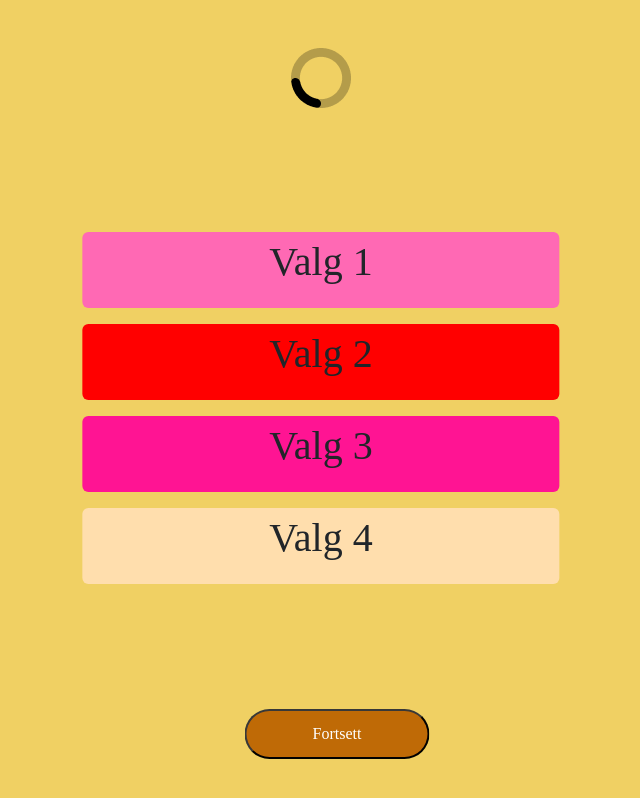
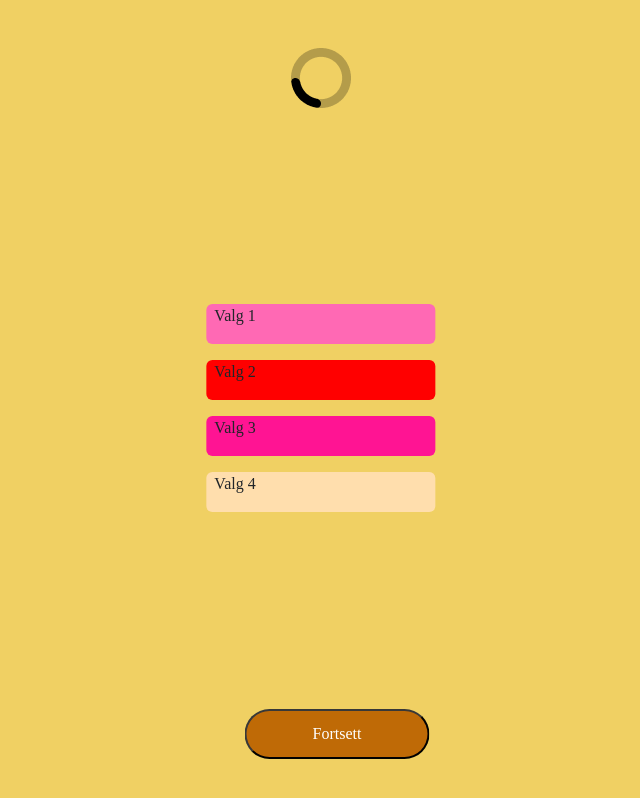
Before and after one commit to jegerfreddy/SmidigProsjekt, a React (Vite) app in the folder Frontend/user/: page /voting in a window 1280 px wide. Shown: the whole page, without its empty margins (319-959 px from the left). Built offline with nearby package versions, Linux system fonts and the light colour scheme.

Commit message:
chore: Update Interface, votingpage + components

```diff
--- a/Frontend/user/package.json
+++ b/Frontend/user/package.json
@@ -10,12 +10,14 @@
     "preview": "vite preview"
   },
   "dependencies": {
+    "axios": "^1.7.2",
     "bootstrap": "^5.3.3",
     "react": "^18.2.0",
     "react-dom": "^18.2.0",
     "react-router-dom": "^6.23.1"
   },
   "devDependencies": {
+    "@types/axios": "^0.14.0",
     "@types/react": "^18.2.66",
     "@types/react-dom": "^18.2.22",
     "@types/react-router-dom": "^5.3.3",
--- /dev/null
+++ b/Frontend/user/src/Interfaces/IAct.ts
@@ -0,0 +1,24 @@
+export interface IAct {
+    ACT_ID: number;
+    ACT_NAME: string;
+}
+
+export interface IActEvent {
+    ACTEVENT_ID: number;
+    EVENT_TITLE: string;
+    OPTION_1: string;
+    OPTION_2: string;
+    OPTION_3?: string;
+    OPTION_4?: string;
+    ACT_ID: number;
+}
+
+export interface IActEventItemProps {
+    id: number;
+    ACTEVENT_ID: number;
+    option: string;
+}
+
+export interface IActEventListProps {
+    options?: IActEventItemProps[];
+}
--- /dev/null
+++ b/Frontend/user/src/Interfaces/IService.ts
@@ -0,0 +1,6 @@
+export interface IService<T> {
+    getAll: () => Promise<{ items: T[] }>;
+    getById: (id: number) => Promise<{ item: T }>;
+    getByName: (name: string) => Promise<{ item: T }>;
+    put: (data: T) => Promise<{ result: T }>;
+  }
--- a/Frontend/user/src/Pages/GameLobby.tsx
+++ b/Frontend/user/src/Pages/GameLobby.tsx
@@ -5,7 +5,7 @@ import { NextBtn } from '../assets/Button/NextBtn';
 const GameLobby: React.FC = () => {
     return (
         <div>
-            <h1>waiting</h1>
+            <h1 className=''>waiting</h1>
             <NextBtn path='voting' />
         </div>
     );
--- a/Frontend/user/src/assets/Voting/VotingItem.tsx
+++ b/Frontend/user/src/assets/Voting/VotingItem.tsx
@@ -1,9 +1,11 @@
 import React from 'react';
-import { VotingItemProps } from '../../Interfaces/IVoting';
+import { IActEventItemProps } from '../../Interfaces/IAct';
 
-const VotingItem: React.FC<VotingItemProps> = ({ option }) => {
+const VotingItem: React.FC<IActEventItemProps> = ({ id, ACTEVENT_ID, option }) => {
     return (
-        <p className='text-center fs-1'>{option}</p>
+        <div>
+            <p>{option}</p>
+        </div>
     );
 };
 
--- a/Frontend/user/src/assets/Voting/VotingList.tsx
+++ b/Frontend/user/src/assets/Voting/VotingList.tsx
@@ -1,39 +1,35 @@
 import React, { useState } from 'react';
 import VotingItem from './VotingItem';
-import { VotingListProps, VotingItemProps, GroupedVotingItemProps } from '../../Interfaces/IVoting';
+import { IActEvent, IActEventItemProps, IActEventListProps } from '../../Interfaces/IAct';
 
-const tempVoteData: VotingItemProps[] = [
-    { id: 1, questionId: 1, option: "Valg 1" },
-    { id: 2, questionId: 1, option: "Valg 2" },
-    { id: 3, questionId: 1, option: "Valg 3" },
-    { id: 4, questionId: 1, option: "Valg 4" },
-    { id: 5, questionId: 2, option: "Valg 5" },
-    { id: 6, questionId: 2, option: "Valg 6" },
+// Sample data
+const tempOptionsDATA: IActEvent[] = [
+    { ACTEVENT_ID: 1, EVENT_TITLE: 'Event 1', OPTION_1: 'Valg 1', OPTION_2: 'Valg 2', OPTION_3: 'Valg 3', OPTION_4: 'Valg 4', ACT_ID: 1 },
 ];
 
-const groupAndLimitItems = (options: VotingItemProps[]): GroupedVotingItemProps[] => {
-    const groupedItems: { [key: number]: VotingItemProps[] } = {};
-
-    // Group items by questionId
-    options.forEach(item => {
-        if (!groupedItems[item.questionId]) {
-            groupedItems[item.questionId] = [];
-        }
-        groupedItems[item.questionId].push(item);
+const tempOptionsDATAItems = tempOptionsDATA.flatMap((item) => {
+    const EventOptions = [];
+    if (item.OPTION_1) EventOptions.push({ id: 1, option: item.OPTION_1, ACTEVENT_ID: item.ACTEVENT_ID });
+    if (item.OPTION_2) EventOptions.push({ id: 2, option: item.OPTION_2, ACTEVENT_ID: item.ACTEVENT_ID });
+    if (item.OPTION_3) EventOptions.push({ id: 3, option: item.OPTION_3, ACTEVENT_ID: item.ACTEVENT_ID });
+    if (item.OPTION_4) EventOptions.push({ id: 4, option: item.OPTION_4, ACTEVENT_ID: item.ACTEVENT_ID });
+    return EventOptions;
 });
 
-    // Convert to array and limit each group to 4 items
-    return Object.keys(groupedItems).map(questionId => ({
-        questionId: Number(questionId),
-        items: groupedItems[Number(questionId)].slice(0, 4) // Convert questionId to number
-    }));
+// Group items by ACTEVENT_ID
+const groupItemsByEvent = (items: IActEventItemProps[]) => {
+    return items.reduce((acc, item) => {
+        const { ACTEVENT_ID } = item;
+        if (!acc[ACTEVENT_ID]) {
+            acc[ACTEVENT_ID] = [];
+        }
+        acc[ACTEVENT_ID].push(item);
+        return acc;
+    }, {} as { [key: number]: IActEventItemProps[] });
 };
 
-const VotingList: React.FC<VotingListProps> = ({ options = tempVoteData }) => {
-    const groupedOptions = groupAndLimitItems(options);
-    const [currentQuestionIndex] = useState(0);
-
-    const currentGroup = groupedOptions[currentQuestionIndex];
+const VotingList: React.FC<IActEventListProps> = ({ options = tempOptionsDATAItems }) => {
+    const groupedItems = groupItemsByEvent(options);
 
     const getRandomColorClass = (id?: number) => {
         const randomColor = Math.floor(Math.random() * 10) + 1;
@@ -42,15 +38,17 @@ const VotingList: React.FC<VotingListProps> = ({ options = tempVoteData }) => {
 
     return (
         <div className='container'>
-            <div key={currentGroup.questionId} className='container'>
+            {Object.entries(groupedItems).map(([eventId, items]) => (
+                <div key={eventId} className='container'>
                     <div className='row g-3 m-2'>
-                    {currentGroup.items.map(item => (
+                        {items.map(item => (
                             <div key={item.id} className={`rounded ${getRandomColorClass(item.id)}`}>
                                 <VotingItem {...item} />
                             </div>
                         ))}
                     </div>
                 </div>
+            ))}
         </div>
     );
 };
```
Also changed, not shown: Frontend/user/src/Contexts/UserContext.tsx (added, +79 -0 lines), Frontend/user/src/Interfaces/IContext.ts (added, +17 -0 lines), Frontend/user/src/Interfaces/IUser.ts (+3 -4 lines), Frontend/user/src/Interfaces/IVoting.ts (+2 -6 lines), Frontend/user/src/Services/GetService.ts (added, +70 -0 lines), 1 other file (tests, documents, lock files or other folders). Lines whose indentation alone changed are shown as unchanged.
